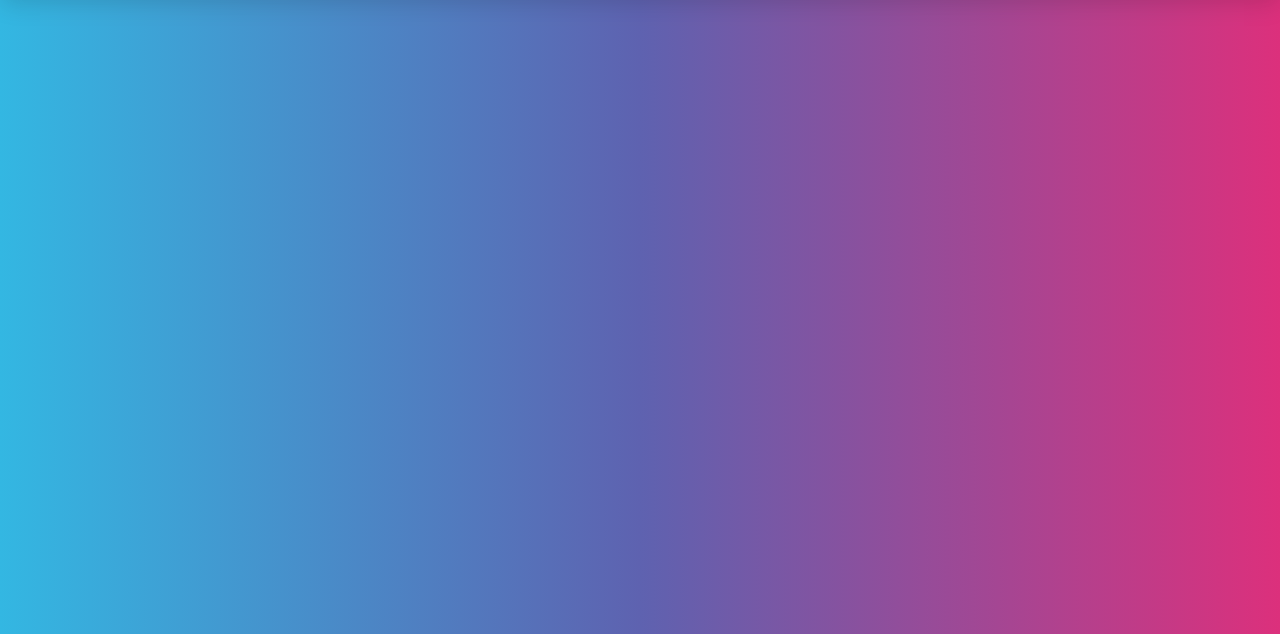
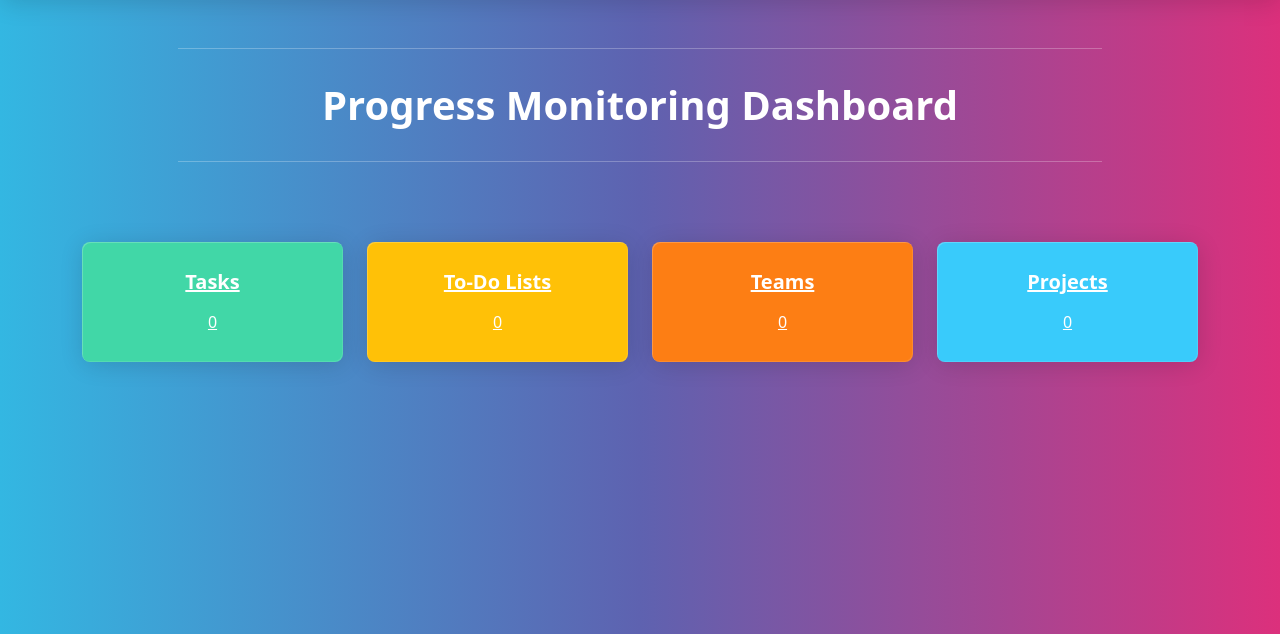
Before and after one commit to Armoghan-ul-Mohmin/Project-Management-System, a Flask app: page /dashboard in a window 1280 px wide. Shown: the part 82-716 px from the top of the page. Run offline with Flask 3, Linux system fonts and the light colour scheme; the visitor is signed in with stand-in values (Sample User, id 1); data that the repository does not hold is empty; some libraries are stand-ins or nearby versions.

Commit message:
modified:   app.py 	new file:   templates/404.html 	modified:   templates/dashboard.html 	modified:   templates/index.html 	modified:   templates/layout.html

```diff
--- a/app.py
+++ b/app.py
@@ -98,39 +98,34 @@ def dashboard():
     # Check if the user is logged in
     if session.get('logged_in'):
         username = session.get('username')
-        return render_template('dashboard.html', username=username)
+
+        # Fetch data from the database
+        conn = sqlite3.connect('static/DB/Project_Management_System.db')
+        cursor = conn.cursor()
+
+        # Get the number of tasks for the user
+        cursor.execute("SELECT COUNT(*) FROM tasks WHERE UserName=?", (username,))
+        num_tasks = cursor.fetchone()[0]
+
+        # Get the number of to-do lists for the user
+        cursor.execute("SELECT COUNT(*) FROM ToDo WHERE UserName=?", (username,))
+        num_todolists = cursor.fetchone()[0]
+
+        # Get the number of teams for the user
+        cursor.execute("SELECT COUNT(*) FROM teams WHERE UserName=?", (username,))
+        num_teams = cursor.fetchone()[0]
+
+        # Get the number of projects for the user
+        cursor.execute("SELECT COUNT(*) FROM projects WHERE UserName=?", (username,))
+        num_projects = cursor.fetchone()[0]
+
+        conn.close()
+
+        return render_template('dashboard.html', username=username, num_tasks=num_tasks, num_todolists=num_todolists, num_teams=num_teams, num_projects=num_projects)
     else:
         # User is not logged in, redirect to login page
         return redirect('/login')
 
-@socketio.on('connect')
-def handle_connect():
-    # Send initial data to the client
-    emit('initial_data', {'message': 'Connected successfully!'})
-
-@socketio.on('update_progress')
-def handle_update_progress(data):
-    # Handle progress update from the client
-    progress = data['progress']
-
-    # Perform any necessary operations with the progress data
-    # For example, you can update the progress in the database or trigger other actions
-
-    # Broadcast the updated progress to all connected clients
-    emit('progress_updated', {'progress': progress}, broadcast=True)
-
-
-# API endpoints for data retrieval
-@app.route('/api/projects')
-def get_projects():
-    # Retrieve project data from the database
-    # Format the data as needed
-    projects = [
-        {'id': 1, 'name': 'Project 1', 'progress': 60},
-        {'id': 2, 'name': 'Project 2', 'progress': 40},
-        # Add more project data
-    ]
-    return jsonify(projects)
 
 # Route for ToDo page
 @app.route("/todo", methods=["GET", "POST"])
@@ -386,6 +381,13 @@ def Logout():
     session.clear()
     return redirect('/login')
 
+
+# 404 Page
+@app.errorhandler(404)
+def page_not_found(e):
+    return render_template('404.html'), 404
+
+
 # Run the Flask application in debug mode
 if __name__ == '__main__':
     app.run(debug=True)
--- a/templates/dashboard.html
+++ b/templates/dashboard.html
@@ -3,7 +3,62 @@
 
 <body>
 
-    <!-- Body Content Goes Here -->
+    <div class="container text-center">
+        <div class="h1 my-3 mx-5">
+            <hr>
+            Progress Monitoring Dashboard
+            <hr>
+        </div>
+    </div>
+
+
+    <div class="container my-4">
+        <div class="row">
+            <div class="col-md-3 my-3">
+                <a href="/tasks" class=" card-link">
+                    <div class="card text-center bg-success">
+                        <div class="card-body">
+                            <h5 class="card-title">Tasks</h5>
+                            <p class="card-text">{{ num_tasks }}</p>
+                        </div>
+                    </div>
+                </a>
+            </div>
+
+            <div class="col-md-3 my-3">
+                <a href="/todo" class="card-link">
+                    <div class="card text-center bg-warning">
+                        <div class="card-body">
+                            <h5 class="card-title">To-Do Lists</h5>
+                            <p class="card-text">{{ num_todolists }}</p>
+                        </div>
+                    </div>
+                </a>
+            </div>
+
+            <div class="col-md-3 my-3">
+                <a href="/teams" class="card-link ">
+                    <div class="card text-center bg-danger">
+                        <div class="card-body">
+                            <h5 class="card-title">Teams</h5>
+                            <p class="card-text">{{ num_teams }}</p>
+                        </div>
+                    </div>
+                </a>
+            </div>
+
+            <div class="col-md-3 my-3">
+                <a href="/project" class="card-link">
+                    <div class="card text-center bg-info">
+                        <div class="card-body">
+                            <h5 class="card-title">Projects</h5>
+                            <p class="card-text">{{ num_projects }}</p>
+                        </div>
+                    </div>
+                </a>
+            </div>
+        </div>
+    </div>
 
 </body>
 {% endblock %}
--- a/templates/layout.html
+++ b/templates/layout.html
@@ -26,6 +26,7 @@
 
 <!-- Body Content Ends -->
 
+
 <!-- Bootstrap Js -->
 <script src="{{ url_for('static', filename='js/bootstrap.bundle.js') }}"></script>
 
```
Also changed, not shown: templates/404.html (added, +16 -0 lines), templates/index.html (+4 -4 lines).
